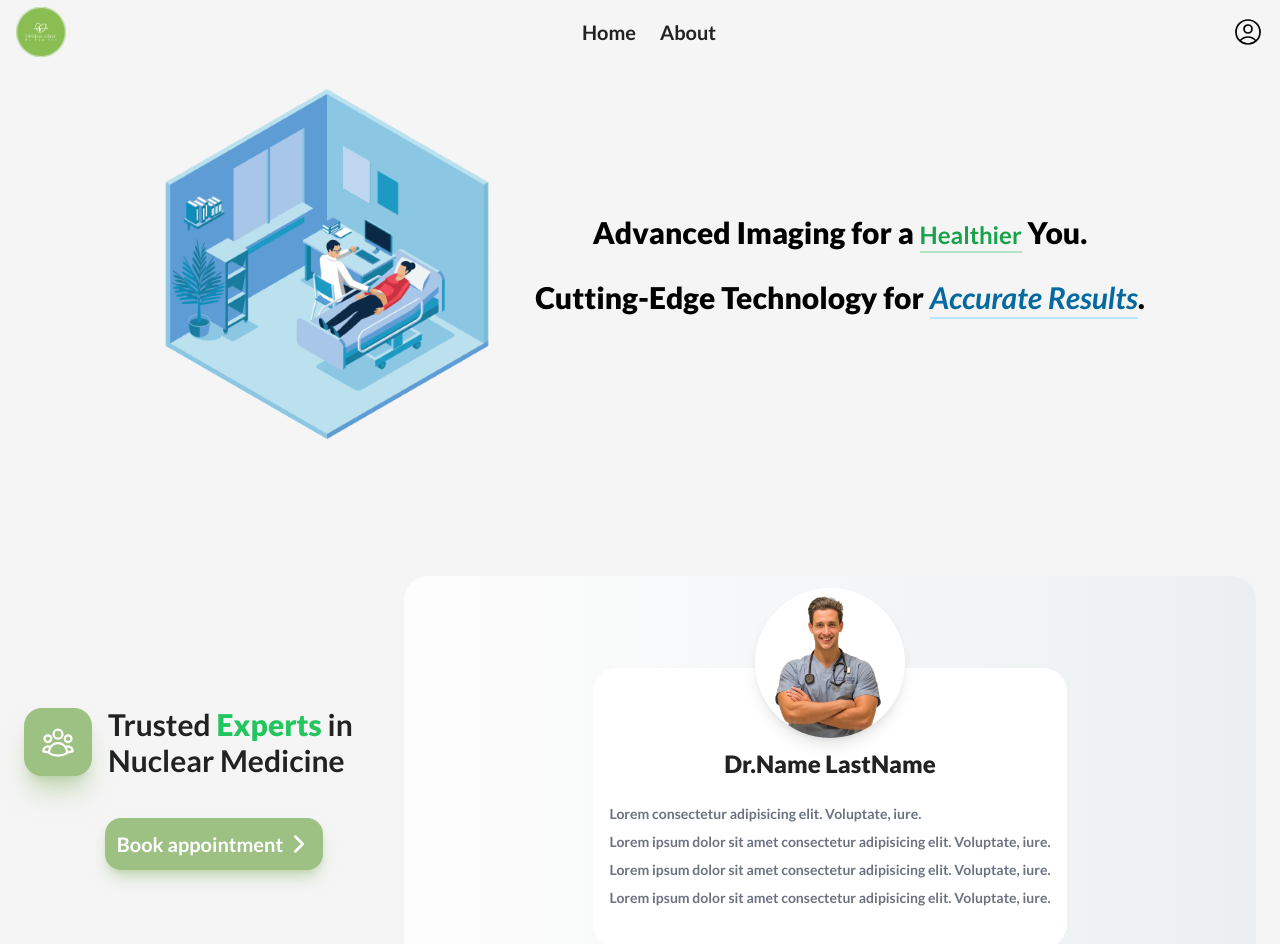
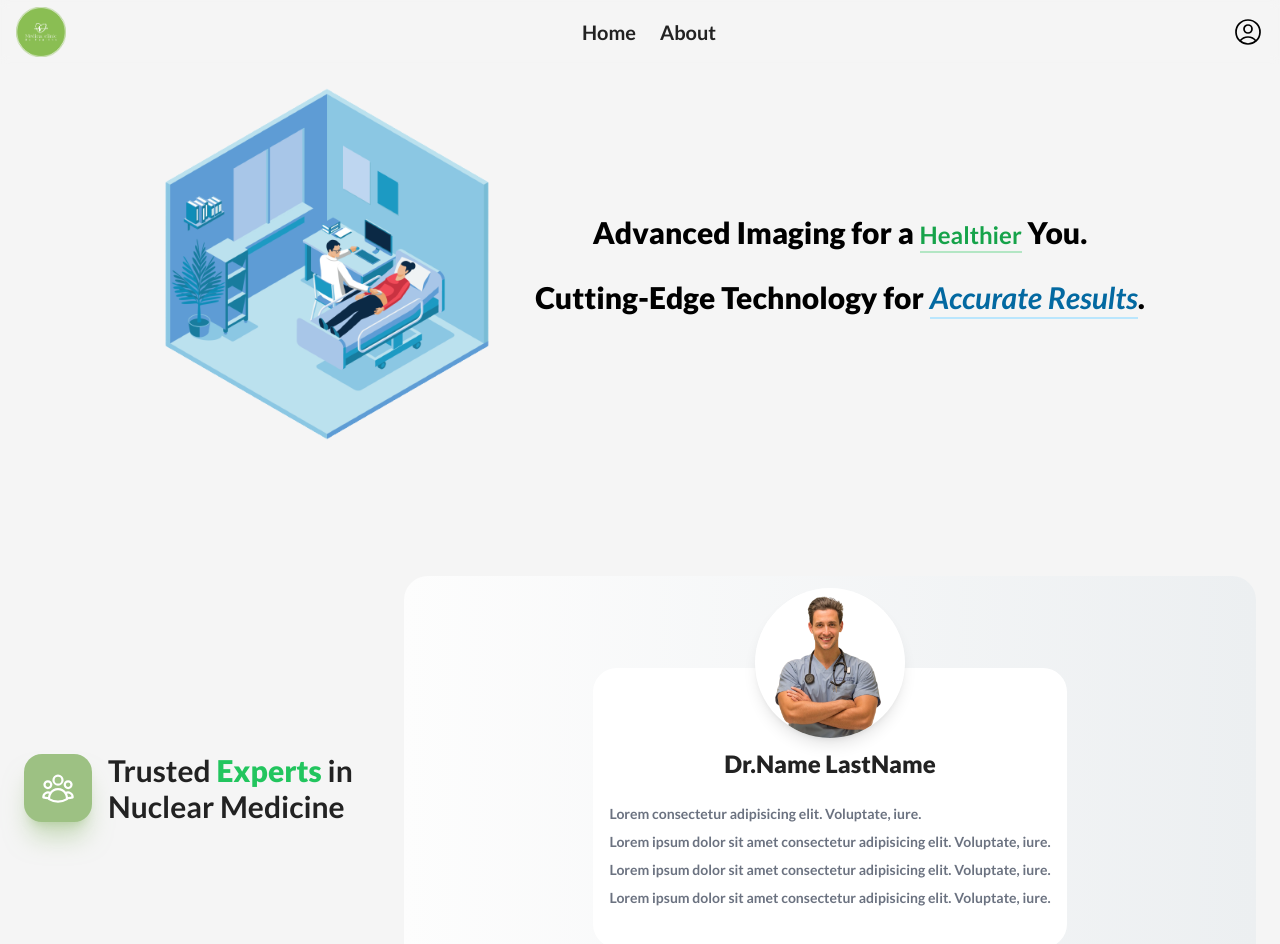
Before and after one commit to hadiraz/doctor-appointment, a Next.js app: page / in a window 1280 px wide. Shown: the top 944 px of the page. Built offline with nearby package versions, Linux system fonts and the light colour scheme.

Commit message:
team swiper completed

```diff
--- a/pages/index.tsx
+++ b/pages/index.tsx
@@ -7,7 +7,10 @@ export default function Home() {
   return (
     <section className="flex w-full flex-col items-center min-h-screen max-w-7xl px-3">
       <MainPageBanner />
-      <section className="flex flex-col lg:flex-row items-center justify-between w-full mt-28 rounded-[20px] sm:px-3">
+      <section
+
+        className="flex flex-col lg:flex-row items-center justify-between w-full mt-28 rounded-[20px] sm:px-3"
+      >
         <div className="flex flex-col h-full justify-center items-center lg:w-[380px] w-full flex-shrink-0">
           <div className="flex w-full h-full items-center justify-center">
             <span className="flex justify-center transition-all duration-200 items-center rounded-5xl bg-buttons p-4 rounded-[18px] shadow-xl shadow-buttonShadows mr-4 ">
@@ -33,7 +36,7 @@ export default function Home() {
               Nuclear Medicine
             </p>
           </div>
-          <button className="hidden lg:flex bg-buttons rounded-2xl p-3 text-white font-bold text-xl shadow-lg shadow-buttonShadows mt-10 items-center justify-between">
+          {/* <button className="hidden lg:flex bg-buttons rounded-2xl p-3 text-white font-bold text-xl shadow-lg shadow-buttonShadows mt-10 items-center justify-between">
             Book appointment
             <svg
               xmlns="http://www.w3.org/2000/svg"
@@ -49,7 +52,7 @@ export default function Home() {
                 d="M8.25 4.5l7.5 7.5-7.5 7.5"
               />
             </svg>
-          </button>
+          </button> */}
         </div>
         <TeamSwiperContainer />
       </section>
```
